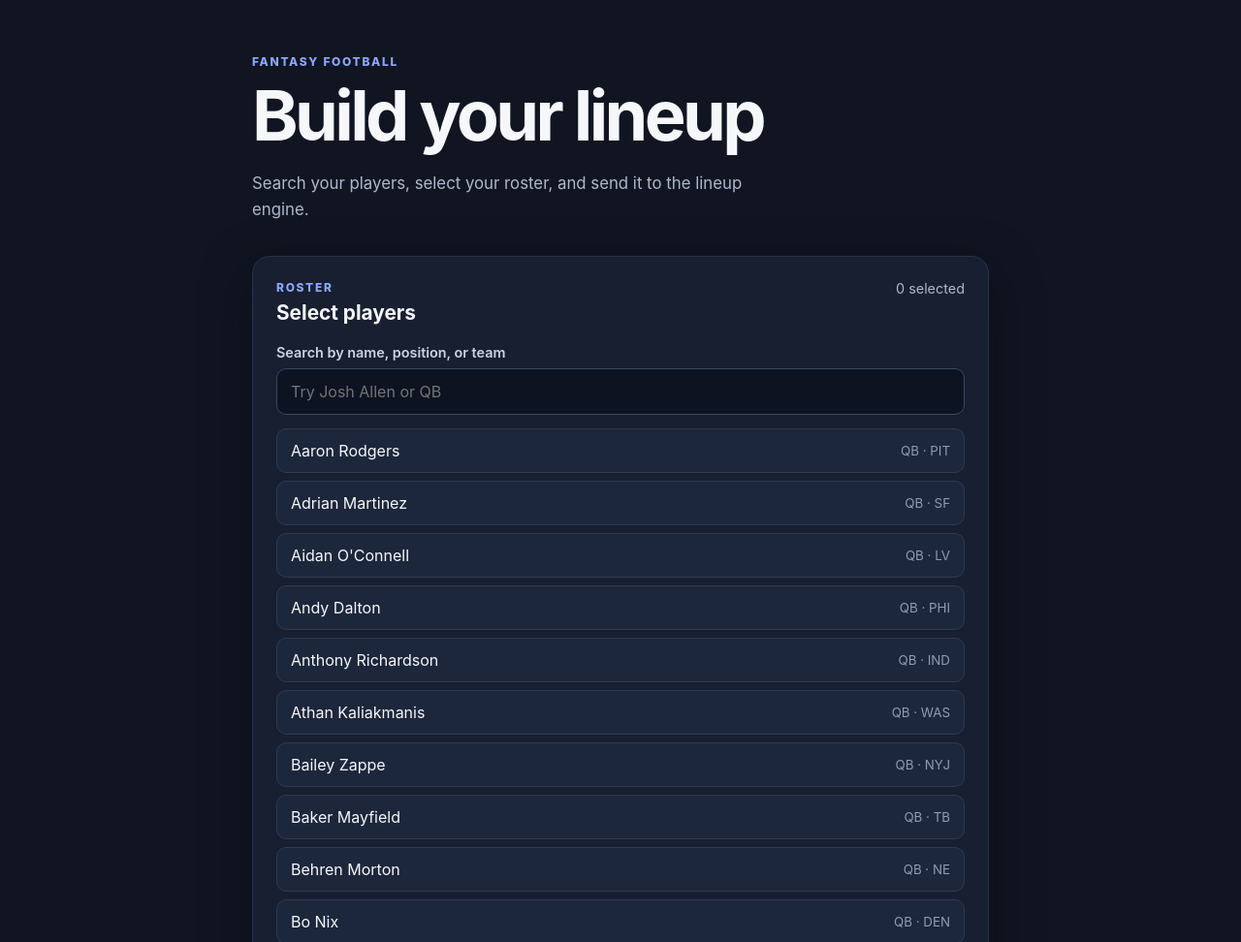
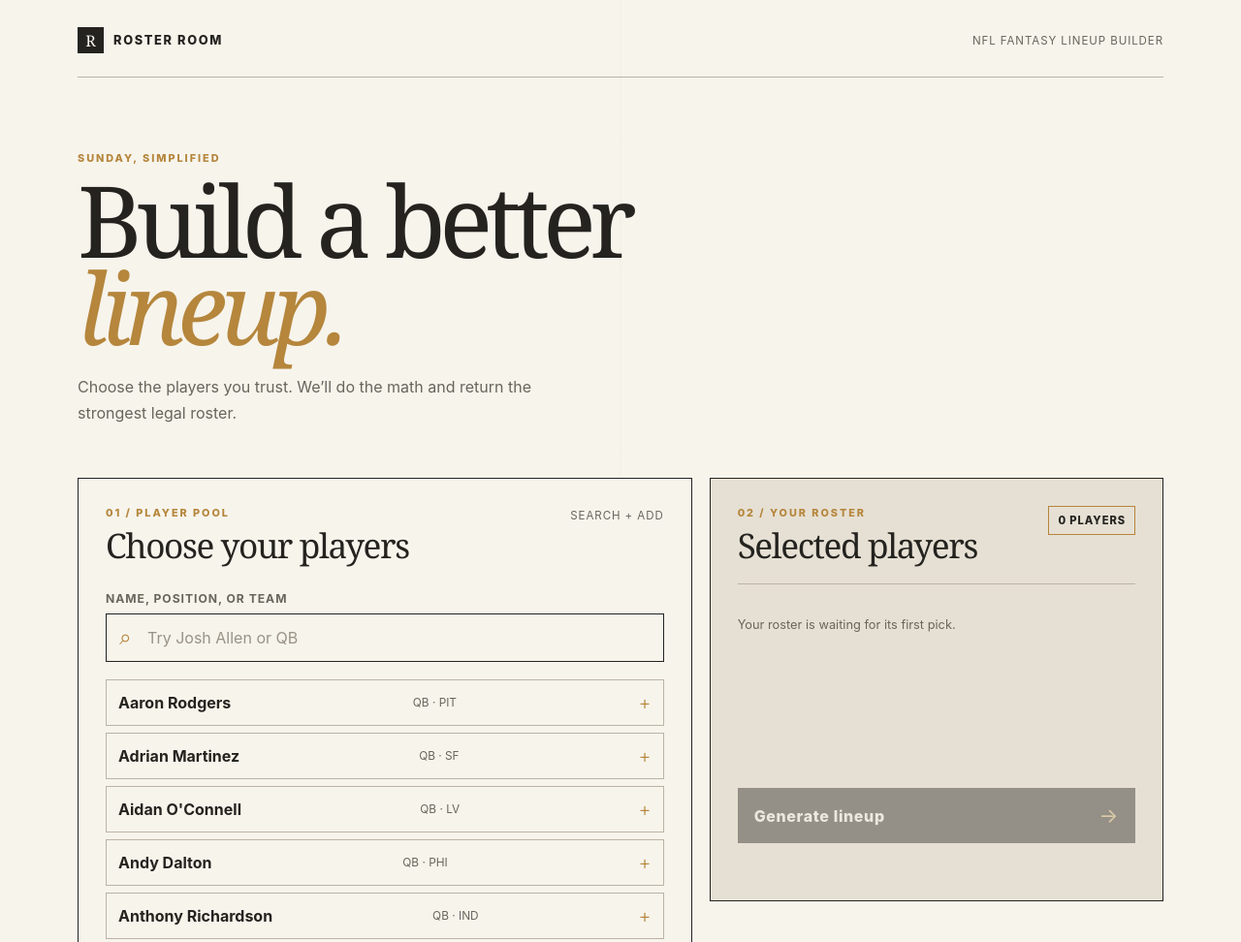
Before and after one commit to Rob-Keys/nfl-fantasy-lineup, a website built with Vite: page web/index.html in a window 1280 px wide. Shown: the top 972 px of the page at 97% size. Built offline with nearby package versions, Linux system fonts and the light colour scheme.

Commit message:
Redesign fantasy lineup frontend

```diff
--- a/web/index.html
+++ b/web/index.html
@@ -4,43 +4,65 @@
     <meta charset="UTF-8" />
     <meta name="viewport" content="width=device-width, initial-scale=1.0" />
     <meta name="description" content="NFL fantasy lineup generator" />
-    <title>NFL Fantasy Lineup</title>
+    <title>Roster Room · NFL Fantasy Lineup</title>
   </head>
   <body>
     <main class="shell">
-      <header>
-        <p class="eyebrow">Fantasy football</p>
-        <h1>Build your lineup</h1>
-        <p class="lede">Search your players, select your roster, and send it to the lineup engine.</p>
+      <header class="site-header">
+        <div class="brand-lockup" aria-label="Roster Room">
+          <span class="brand-mark" aria-hidden="true">R</span>
+          <span class="brand-name">Roster Room</span>
+        </div>
+        <p class="header-note">NFL fantasy lineup builder</p>
       </header>
 
-      <section class="card" aria-labelledby="player-heading">
+      <section class="intro" aria-labelledby="page-title">
+        <p class="eyebrow">Sunday, simplified</p>
+        <h1 id="page-title">Build a better<br /><em>lineup.</em></h1>
+        <p class="lede">Choose the players you trust. We’ll do the math and return the strongest legal roster.</p>
+      </section>
+
+      <div class="workspace">
+        <section class="panel picker-panel" aria-labelledby="player-heading">
           <div class="section-heading">
             <div>
-            <p class="eyebrow">Roster</p>
-            <h2 id="player-heading">Select players</h2>
+              <p class="eyebrow">01 / Player pool</p>
+              <h2 id="player-heading">Choose your players</h2>
             </div>
-          <span id="selected-count" class="count">0 selected</span>
+            <span class="step-label">Search + add</span>
           </div>
 
-        <label class="search-label" for="player-search">Search by name, position, or team</label>
+          <label class="search-label" for="player-search">Name, position, or team</label>
+          <div class="search-wrap">
+            <span class="search-icon" aria-hidden="true">⌕</span>
             <input id="player-search" type="search" placeholder="Try Josh Allen or QB" autocomplete="off" />
+          </div>
           <div id="player-results" class="player-list" aria-live="polite"></div>
           <p id="player-status" class="muted">Loading player catalog…</p>
         </section>
 
-      <section class="card" aria-labelledby="selected-heading">
+        <section class="panel lineup-panel" aria-labelledby="selected-heading">
           <div class="section-heading">
             <div>
-            <p class="eyebrow">Request</p>
-            <h2 id="selected-heading">Your selected players</h2>
+              <p class="eyebrow">02 / Your roster</p>
+              <h2 id="selected-heading">Selected players</h2>
             </div>
+            <span id="selected-count" class="count">0 players</span>
           </div>
+
+          <div class="lineup-rule" aria-hidden="true"></div>
           <div id="selected-players" class="selected-list"></div>
-        <button id="submit-lineup" type="button" disabled>Generate lineup</button>
+          <button id="submit-lineup" type="button" disabled>Generate lineup <span aria-hidden="true">→</span></button>
           <p id="request-status" class="status" role="status"></p>
           <pre id="request-result" class="result" hidden></pre>
         </section>
+      </div>
+
+      <footer class="site-footer">
+        <span>Built for the long game</span>
+        <span class="footer-mark" aria-hidden="true">✳</span>
+        <span>Projection engine · PPR scoring</span>
+      </footer>
     </main>
     <script type="module" src="/src/main.ts"></script>
   </body>
--- a/web/src/main.ts
+++ b/web/src/main.ts
@@ -52,7 +52,7 @@ function renderResults(): void {
 
 function renderSelected(): void {
   const chosen = [...selected.values()];
-  selectedCount.textContent = `${chosen.length} selected`;
+  selectedCount.textContent = `${chosen.length} ${chosen.length === 1 ? 'player' : 'players'}`;
   submitButton.disabled = chosen.length === 0;
   selectedList.innerHTML = chosen.length
     ? chosen.map((player) => `
@@ -61,7 +61,7 @@ function renderSelected(): void {
           <button class="remove-button" type="button" data-remove-id="${escapeText(player.id)}">Remove</button>
         </div>
       `).join('')
-    : '<p class="muted">No players selected yet.</p>';
+    : '<p class="muted">Your roster is waiting for its first pick.</p>';
 }
 
 async function loadPlayers(): Promise<void> {
--- a/web/src/style.css
+++ b/web/src/style.css
@@ -1,33 +1,89 @@
 :root {
-  color: #f5f7fb;
-  background: #101521;
+  color: #24231f;
+  background: #f1eee6;
   font-family: Inter, ui-sans-serif, system-ui, -apple-system, BlinkMacSystemFont, "Segoe UI", sans-serif;
   font-synthesis: none;
+  --paper: #f7f4ec;
+  --paper-deep: #e6e0d4;
+  --ink: #24231f;
+  --ink-soft: #69655b;
+  --line: #bbb3a5;
+  --gold: #b5863c;
+  --gold-light: #d1ae6b;
 }
 
 * { box-sizing: border-box; }
-body { margin: 0; min-width: 320px; }
-.shell { width: min(760px, calc(100% - 32px)); margin: 0 auto; padding: 56px 0 72px; }
-.eyebrow { margin: 0 0 8px; color: #8ca7ff; font-size: .75rem; font-weight: 800; letter-spacing: .14em; text-transform: uppercase; }
-h1, h2 { margin: 0; line-height: 1.1; }
-h1 { font-size: clamp(2.25rem, 7vw, 4.5rem); letter-spacing: -.05em; }
-h2 { font-size: 1.3rem; }
-.lede { max-width: 560px; margin: 18px 0 34px; color: #aeb8cd; font-size: 1.05rem; line-height: 1.6; }
-.card { margin-top: 18px; padding: 24px; border: 1px solid #26324a; border-radius: 18px; background: #171f30; box-shadow: 0 18px 50px #070a1080; }
-.section-heading { display: flex; align-items: start; justify-content: space-between; gap: 16px; margin-bottom: 20px; }
-.count { color: #aeb8cd; font-size: .9rem; white-space: nowrap; }
-.search-label { display: block; margin-bottom: 8px; color: #cbd4e7; font-size: .9rem; font-weight: 600; }
-input { width: 100%; padding: 13px 14px; border: 1px solid #3a4865; border-radius: 10px; color: #fff; background: #0d1320; font: inherit; outline: none; }
-input:focus { border-color: #8ca7ff; box-shadow: 0 0 0 3px #8ca7ff2b; }
-.player-list, .selected-list { display: grid; gap: 8px; margin-top: 14px; }
-.player-row, .selected-row { display: flex; align-items: center; justify-content: space-between; gap: 12px; padding: 12px 14px; border: 1px solid #2d3a55; border-radius: 10px; color: #f5f7fb; background: #1d273b; font: inherit; text-align: left; }
+body {
+  min-width: 320px;
+  margin: 0;
+  background:
+    linear-gradient(90deg, transparent 49.9%, rgba(36, 35, 31, .025) 50%, transparent 50.1%),
+    var(--paper);
+}
+button, input { font: inherit; }
+button:focus-visible, input:focus-visible { outline: 2px solid var(--gold); outline-offset: 3px; }
+.shell { width: min(1120px, calc(100% - 40px)); min-height: 100vh; margin: 0 auto; padding: 28px 0 34px; }
+.site-header, .site-footer { display: flex; align-items: center; justify-content: space-between; gap: 20px; }
+.site-header { padding-bottom: 24px; border-bottom: 1px solid var(--line); }
+.brand-lockup { display: flex; align-items: center; gap: 10px; }
+.brand-mark { display: grid; width: 27px; height: 27px; place-items: center; border: 1px solid var(--ink); color: var(--paper); background: var(--ink); font-family: Georgia, serif; font-size: 1rem; line-height: 1; }
+.brand-name { font-size: .8rem; font-weight: 800; letter-spacing: .13em; text-transform: uppercase; }
+.header-note, .step-label { margin: 0; color: var(--ink-soft); font-size: .72rem; letter-spacing: .08em; text-transform: uppercase; }
+.intro { max-width: 670px; padding: 76px 0 54px; }
+.eyebrow { margin: 0 0 12px; color: var(--gold); font-size: .68rem; font-weight: 850; letter-spacing: .18em; text-transform: uppercase; }
+h1, h2 { margin: 0; color: var(--ink); font-family: Georgia, "Times New Roman", serif; font-weight: 400; }
+h1 { font-size: clamp(3.5rem, 8vw, 7rem); letter-spacing: -.065em; line-height: .88; }
+h1 em { color: var(--gold); font-style: italic; }
+h2 { font-size: clamp(1.55rem, 3vw, 2.2rem); letter-spacing: -.04em; line-height: 1; }
+.lede { max-width: 510px; margin: 24px 0 0; color: var(--ink-soft); font-size: 1rem; line-height: 1.65; }
+.workspace { display: grid; grid-template-columns: minmax(0, 1.15fr) minmax(330px, .85fr); gap: 18px; align-items: start; }
+.panel { padding: 28px; border: 1px solid var(--ink); background: var(--paper); }
+.picker-panel { min-height: 520px; }
+.lineup-panel { position: sticky; top: 20px; background: var(--paper-deep); }
+.section-heading { display: flex; align-items: start; justify-content: space-between; gap: 16px; margin-bottom: 30px; }
+.section-heading .eyebrow { margin-bottom: 9px; }
+.step-label { padding-top: 3px; white-space: nowrap; }
+.count { min-width: 82px; padding: 7px 9px; border: 1px solid var(--gold); color: var(--ink); font-size: .7rem; font-weight: 800; letter-spacing: .08em; text-align: center; text-transform: uppercase; }
+.search-label { display: block; margin-bottom: 8px; color: var(--ink-soft); font-size: .76rem; font-weight: 750; letter-spacing: .08em; text-transform: uppercase; }
+.search-wrap { position: relative; }
+.search-icon { position: absolute; top: 50%; left: 14px; color: var(--gold); font-size: 1.4rem; line-height: 1; transform: translateY(-54%); pointer-events: none; }
+input { width: 100%; padding: 14px 16px 14px 42px; border: 1px solid var(--ink); border-radius: 0; color: var(--ink); background: var(--paper); outline: none; }
+input::placeholder { color: #999286; }
+input:focus { border-color: var(--gold); box-shadow: inset 0 -2px 0 var(--gold); }
+.player-list, .selected-list { display: grid; gap: 7px; margin-top: 18px; }
+.player-row, .selected-row { display: flex; align-items: center; justify-content: space-between; gap: 14px; min-height: 48px; padding: 10px 12px; border: 1px solid var(--line); border-radius: 0; color: var(--ink); background: rgba(247, 244, 236, .55); text-align: left; }
 .player-row { cursor: pointer; }
-.player-row:hover { border-color: #8ca7ff; background: #23304a; }
-small, .muted { color: #8f9bb3; }
-.muted { margin: 14px 0 0; font-size: .9rem; }
-.selected-row { background: #111a2a; }
-.remove-button { border: 0; color: #ffb4b4; background: transparent; cursor: pointer; font: inherit; font-size: .85rem; }
-button#submit-lineup { width: 100%; margin-top: 20px; padding: 13px 16px; border: 0; border-radius: 10px; color: #101521; background: #9db4ff; cursor: pointer; font: inherit; font-weight: 800; }
-button#submit-lineup:disabled { cursor: not-allowed; opacity: .45; }
-.status { min-height: 1.4em; margin: 14px 0 0; color: #b8c7ff; }
-.result { max-height: 420px; overflow: auto; margin: 12px 0 0; padding: 14px; border-radius: 10px; color: #c6d3ff; background: #0b111c; font-size: .8rem; white-space: pre-wrap; }
+.player-row::after { content: "+"; color: var(--gold); font-size: 1.25rem; font-weight: 300; }
+.player-row:hover { border-color: var(--gold); background: var(--paper); }
+.player-row span, .selected-row span { min-width: 0; overflow: hidden; font-weight: 700; text-overflow: ellipsis; white-space: nowrap; }
+small, .muted { color: var(--ink-soft); }
+.player-row small { flex: 0 0 auto; font-size: .74rem; }
+.muted { margin: 16px 0 0; font-size: .8rem; }
+.lineup-rule { height: 1px; margin: -8px 0 4px; background: var(--line); }
+.selected-list { min-height: 170px; }
+.selected-row { background: rgba(241, 238, 230, .65); }
+.selected-row::before { content: ""; width: 6px; height: 6px; flex: 0 0 auto; background: var(--gold); }
+.remove-button { padding: 4px 0 4px 8px; border: 0; color: var(--ink-soft); background: transparent; cursor: pointer; font-size: .73rem; font-weight: 750; letter-spacing: .04em; text-transform: uppercase; }
+.remove-button:hover { color: var(--gold); }
+button#submit-lineup { display: flex; align-items: center; justify-content: space-between; width: 100%; margin-top: 22px; padding: 15px 16px; border: 1px solid var(--ink); border-radius: 0; color: var(--paper); background: var(--ink); cursor: pointer; font-weight: 800; letter-spacing: .04em; text-align: left; }
+button#submit-lineup span { color: var(--gold-light); font-size: 1.3rem; font-weight: 400; }
+button#submit-lineup:hover:not(:disabled) { border-color: var(--gold); background: #34332d; }
+button#submit-lineup:disabled { cursor: not-allowed; opacity: .42; }
+.status { min-height: 1.3em; margin: 14px 0 0; color: var(--gold); font-size: .82rem; }
+.result { max-height: 360px; overflow: auto; margin: 12px 0 0; padding: 14px; border: 1px solid var(--line); color: var(--ink); background: var(--paper); font-size: .76rem; line-height: 1.55; white-space: pre-wrap; }
+.site-footer { margin-top: 42px; padding-top: 17px; border-top: 1px solid var(--line); color: var(--ink-soft); font-size: .69rem; letter-spacing: .06em; text-transform: uppercase; }
+.footer-mark { color: var(--gold); font-size: 1rem; }
+@media (max-width: 720px) {
+  .shell { width: min(100% - 28px, 560px); padding-top: 18px; }
+  .intro { padding: 58px 0 40px; }
+  .workspace { grid-template-columns: 1fr; }
+  .lineup-panel { position: static; }
+  .site-footer { align-items: flex-start; font-size: .6rem; }
+  .site-footer span:first-child, .site-footer span:last-child { max-width: 130px; }
+}
+@media (max-width: 440px) {
+  .panel { padding: 22px 18px; }
+  .section-heading { display: block; }
+  .step-label { display: block; margin-top: 14px; }
+  .count { display: inline-block; margin-top: 14px; }
+}
```
Lines whose indentation alone changed are shown as unchanged.
